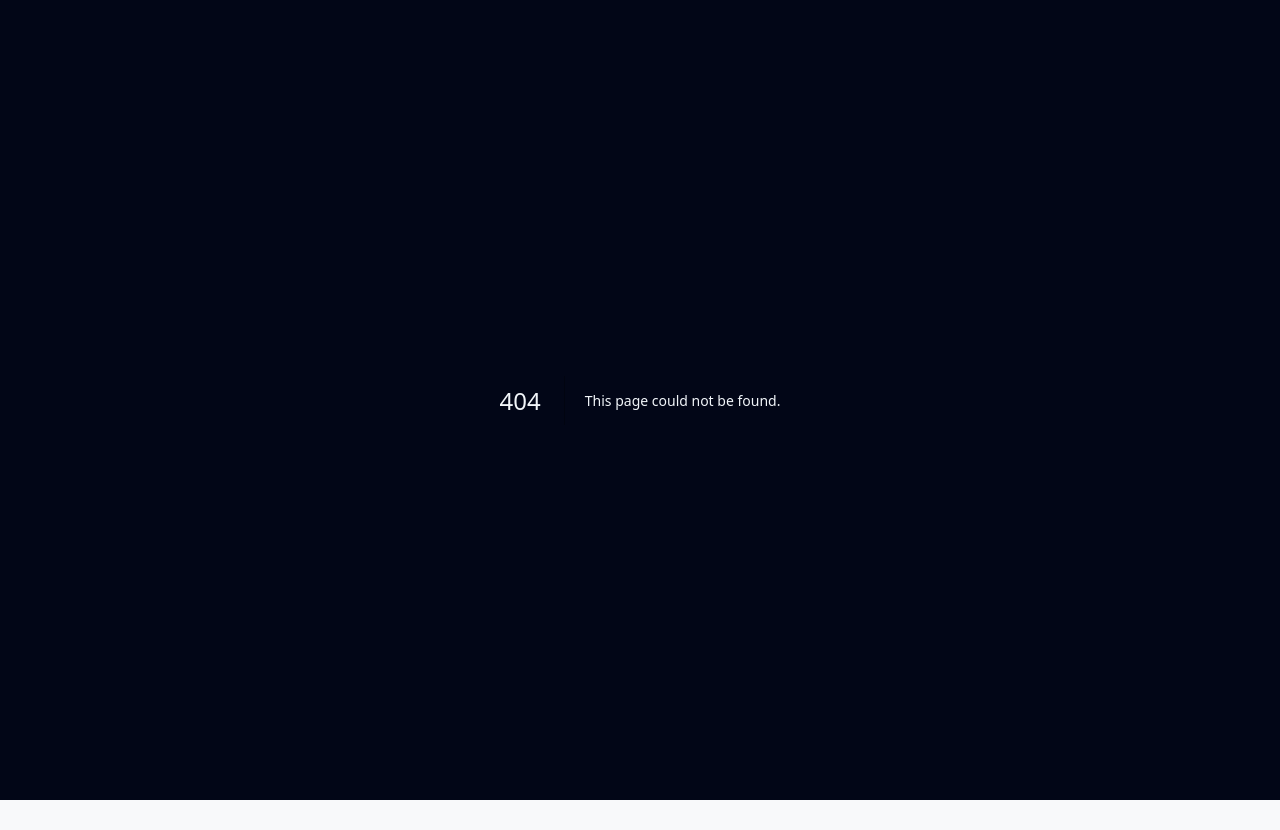
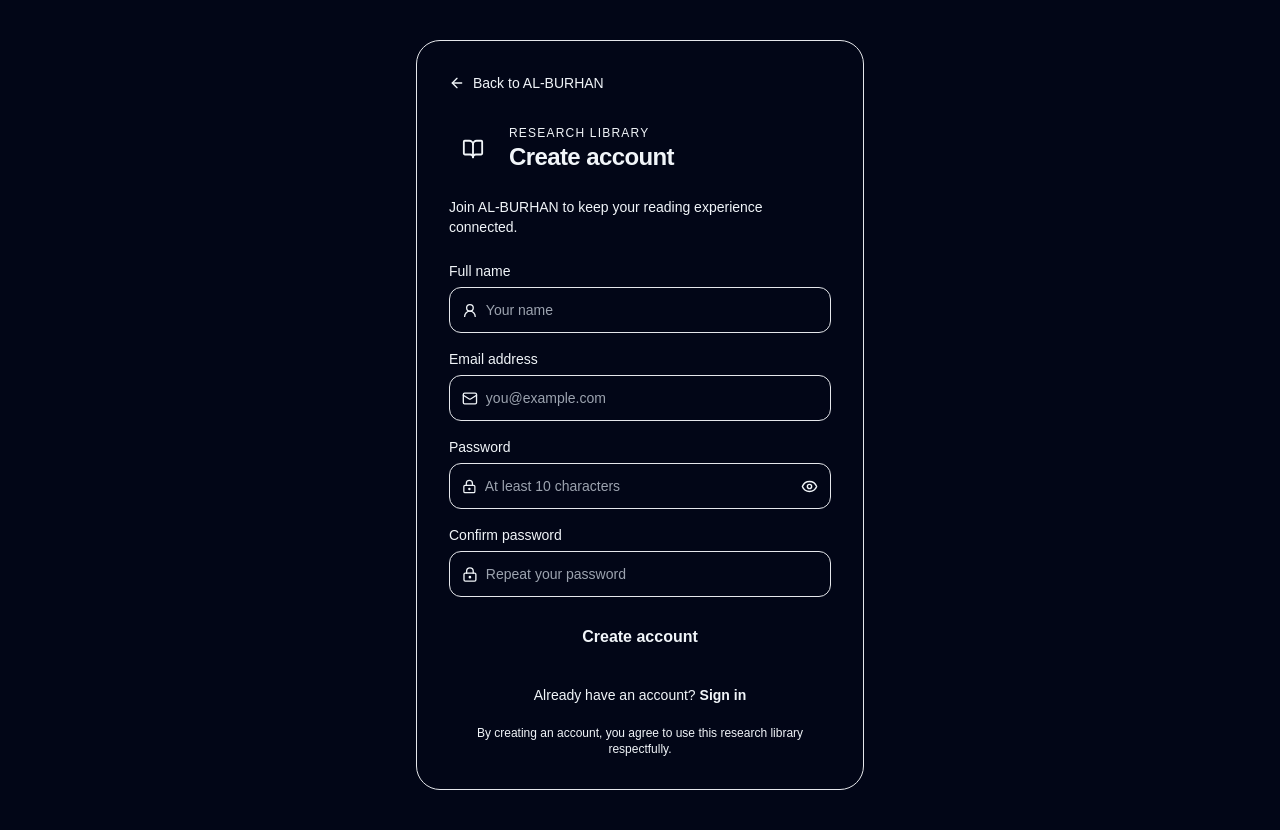
Before and after one commit to masudrana430/al-burhan-nextjs-prisma-blog, a Next.js app: page /register in a window 1280 px wide. Before the commit this address had no page. Before the commit the page ends 800 px from the top, so only its background shows below. Built offline with nearby package versions, Linux system fonts and the light colour scheme.

Commit message:
feat(auth): add reader registration page

```diff
--- /dev/null
+++ b/app/register/page.tsx
@@ -0,0 +1,72 @@
+'use client';
+
+import { FormEvent, useState } from 'react';
+import Link from 'next/link';
+import { signIn } from 'next-auth/react';
+import { useRouter } from 'next/navigation';
+import { ArrowLeft, BookOpen, Eye, EyeOff, LockKeyhole, Mail, UserRound } from 'lucide-react';
+
+export default function RegisterPage() {
+  const router = useRouter();
+  const [name,setName] = useState('');
+  const [email,setEmail] = useState('');
+  const [password,setPassword] = useState('');
+  const [confirm,setConfirm] = useState('');
+  const [showPassword,setShowPassword] = useState(false);
+  const [loading,setLoading] = useState(false);
+  const [error,setError] = useState('');
+
+  async function handleSubmit(event: FormEvent<HTMLFormElement>) {
+    event.preventDefault();
+    setError('');
+    if (password !== confirm) { setError('Passwords do not match.'); return; }
+    setLoading(true);
+    try {
+      const response = await fetch('/api/register', {
+        method:'POST', headers:{'Content-Type':'application/json'},
+        body:JSON.stringify({name,email,password})
+      });
+      const data = await response.json();
+      if (!response.ok) { setError(data.error || 'Could not create your account.'); return; }
+      const result = await signIn('user-credentials',{email,password,redirect:false});
+      if (!result || result.error) { router.replace('/login?registered=1'); return; }
+      router.replace('/');
+      router.refresh();
+    } catch {
+      setError('Registration failed. Please check your connection and try again.');
+    } finally {
+      setLoading(false);
+    }
+  }
+
+  return (
+    <main className="auth-page min-h-screen flex items-center justify-center px-4 py-10">
+      <section className="auth-panel w-full max-w-md rounded-3xl border p-6 sm:p-8">
+        <Link href="/" className="auth-back inline-flex items-center gap-2 text-sm mb-8"><ArrowLeft size={16}/> Back to AL-BURHAN</Link>
+        <div className="flex items-center gap-3 mb-6">
+          <div className="auth-logo h-12 w-12 rounded-2xl flex items-center justify-center"><BookOpen size={22}/></div>
+          <div><p className="text-xs uppercase tracking-widest auth-muted">Research Library</p><h1 className="text-2xl font-semibold tracking-tight">Create account</h1></div>
+        </div>
+        <p className="auth-muted text-sm mb-6">Join AL-BURHAN to keep your reading experience connected.</p>
+        {error && <p role="alert" className="auth-error rounded-xl px-3 py-2.5 text-sm mb-4">{error}</p>}
+        <form onSubmit={handleSubmit} className="space-y-4">
+          <label className="block text-sm font-medium">Full name
+            <span className="auth-input-wrap mt-1.5 flex items-center gap-2 rounded-xl border px-3"><UserRound size={17}/><input required minLength={2} maxLength={80} autoComplete="name" value={name} onChange={e=>setName(e.target.value)} placeholder="Your name" className="w-full py-3 bg-transparent outline-none"/></span>
+          </label>
+          <label className="block text-sm font-medium">Email address
+            <span className="auth-input-wrap mt-1.5 flex items-center gap-2 rounded-xl border px-3"><Mail size={17}/><input required type="email" autoComplete="email" value={email} onChange={e=>setEmail(e.target.value)} placeholder="you@example.com" className="w-full py-3 bg-transparent outline-none"/></span>
+          </label>
+          <label className="block text-sm font-medium">Password
+            <span className="auth-input-wrap mt-1.5 flex items-center gap-2 rounded-xl border px-3"><LockKeyhole size={17}/><input required minLength={10} maxLength={128} type={showPassword?'text':'password'} autoComplete="new-password" value={password} onChange={e=>setPassword(e.target.value)} placeholder="At least 10 characters" className="w-full py-3 bg-transparent outline-none"/><button type="button" aria-label={showPassword?'Hide password':'Show password'} onClick={()=>setShowPassword(v=>!v)}>{showPassword?<EyeOff size={17}/>:<Eye size={17}/>}</button></span>
+          </label>
+          <label className="block text-sm font-medium">Confirm password
+            <span className="auth-input-wrap mt-1.5 flex items-center gap-2 rounded-xl border px-3"><LockKeyhole size={17}/><input required type="password" autoComplete="new-password" value={confirm} onChange={e=>setConfirm(e.target.value)} placeholder="Repeat your password" className="w-full py-3 bg-transparent outline-none"/></span>
+          </label>
+          <button disabled={loading} className="auth-primary w-full rounded-xl py-3 font-semibold disabled:opacity-60">{loading?'Creating account…':'Create account'}</button>
+        </form>
+        <p className="text-sm text-center auth-muted mt-6">Already have an account? <Link className="auth-link font-semibold" href="/login">Sign in</Link></p>
+        <p className="auth-terms text-xs auth-muted text-center mt-5">By creating an account, you agree to use this research library respectfully.</p>
+      </section>
+    </main>
+  );
+}
```
